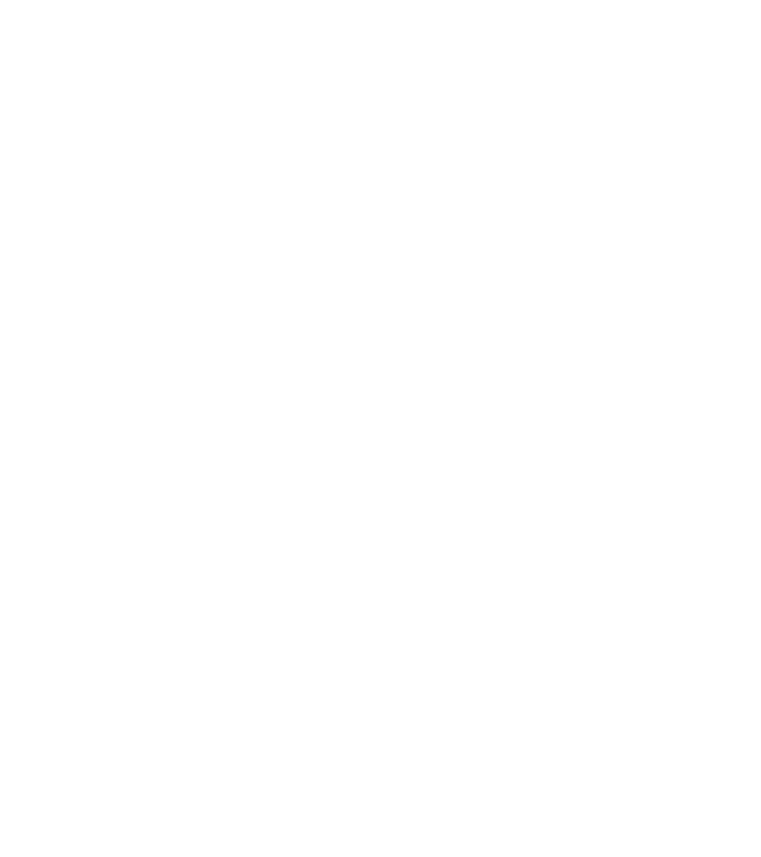
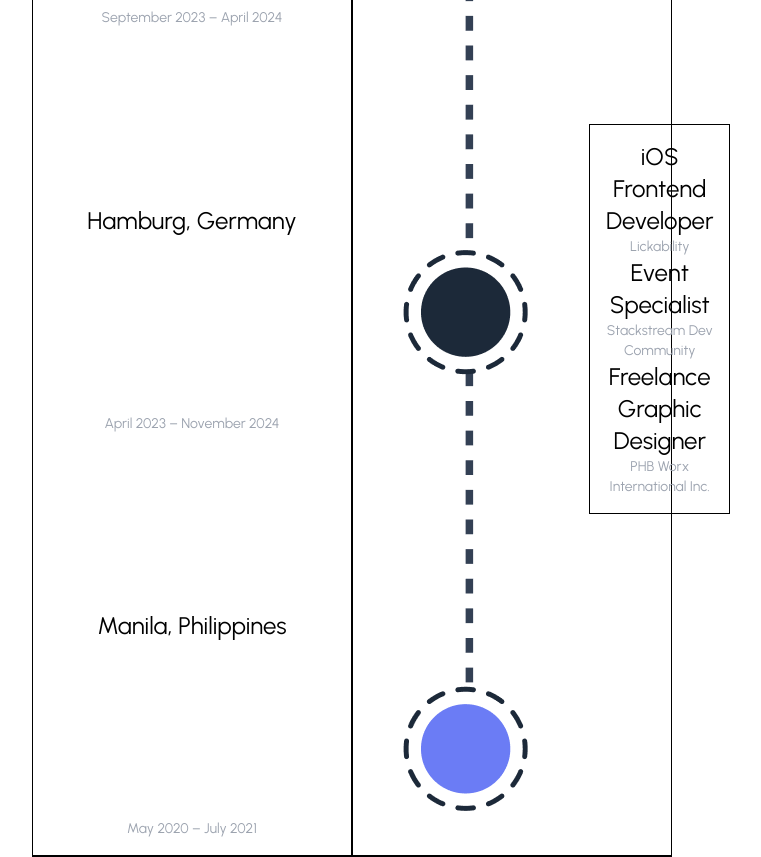
Before and after one commit to shigcodes/Portfolio, a React (Vite) app: page / in a window 1280 px wide. Shown: the part 920-1777 px from the top of the page, without its empty margins (288-1049 px from the left). Before the commit the page ends 800 px from the top, so only its background shows below. Built offline with nearby package versions, Linux system fonts and the light colour scheme.

Commit message:
Initialize progress

```diff
--- a/src/components/Experience.tsx
+++ b/src/components/Experience.tsx
@@ -13,10 +13,28 @@ const Experience = () => {
             <p>
                 Explore my work experience and let's discover the potential for collaboration.
             </p>
-            <div className="flex flex-col items-center justify-between border border-black">
-                <h1 className="text-2xl"> New York, United States</h1>
-                <p>September 2023 – April 2024</p>
+            <div className="grid grid-cols-12 border-b border-black flex justify-between flex-row" style={{ width: '50%' }}>
+                <div className="flex flex-col items-center justify-between border border-black col-span-6 p-4">
+                    <h1 className="text-2xl"> New York, United States</h1>
+                    <p className="text-sm text-gray-400">September 2023 – April 2024</p>
+                    <h1 className="text-2xl"> Hamburg, Germany</h1>
+                    <p className="text-sm text-gray-400">April 2023 – November 2024</p>
+                    <h1 className="text-2xl"> Manila, Philippines</h1>
+                    <p className="text-sm text-gray-400">May 2020 – July 2021</p>
+                </div>
+                <div style={{ display: 'flex', alignItems: 'center' }} className="col-span-6 border border-black" >
+                    <img src="exp.png" alt="exp" />
+                    <div className="flex flex-col items-center justify-between border border-black col-span-6 p-4">
+                        <h1 className="text-2xl"> iOS Frontend Developer</h1>
+                        <p className="text-sm text-gray-400">Lickability</p>
+                        <h1 className="text-2xl"> Event Specialist</h1>
+                        <p className="text-sm text-gray-400">Stackstream Dev Community</p>
+                        <h1 className="text-2xl"> Freelance Graphic Designer</h1>
+                        <p className="text-sm text-gray-400">PHB Worx International Inc.</p>
+                    </div>
+                </div>
             </div>
+
         </div>
     )
 }
```
